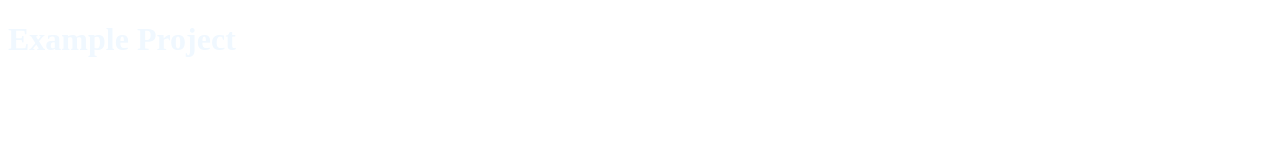
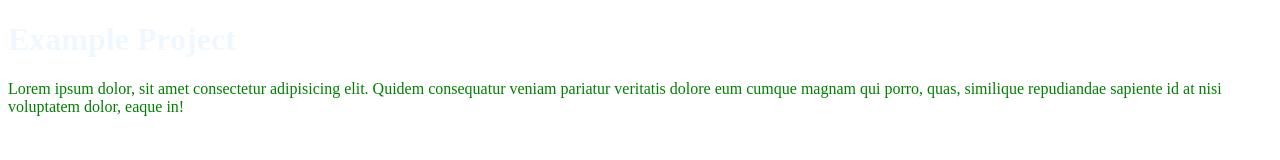
Before and after one commit to nginsanlun/egProject, a plain HTML site: page index.html in a window 1280 px wide. Drawn offline with Linux system fonts and the light colour scheme.

Commit message:
Adding Paragraph One

```diff
--- a/index.html
+++ b/index.html
@@ -9,5 +9,6 @@
 </head>
 <body>
     <h1>Example Project</h1>
+    <p>Lorem ipsum dolor, sit amet consectetur adipisicing elit. Quidem consequatur veniam pariatur veritatis dolore eum cumque magnam qui porro, quas, similique repudiandae sapiente id at nisi voluptatem dolor, eaque in!</p>
 </body>
 </html>
--- a/style.css
+++ b/style.css
@@ -1,3 +1,6 @@
 h1 {
   color: aliceblue;
 }
+p {
+  color: green;
+}
```
